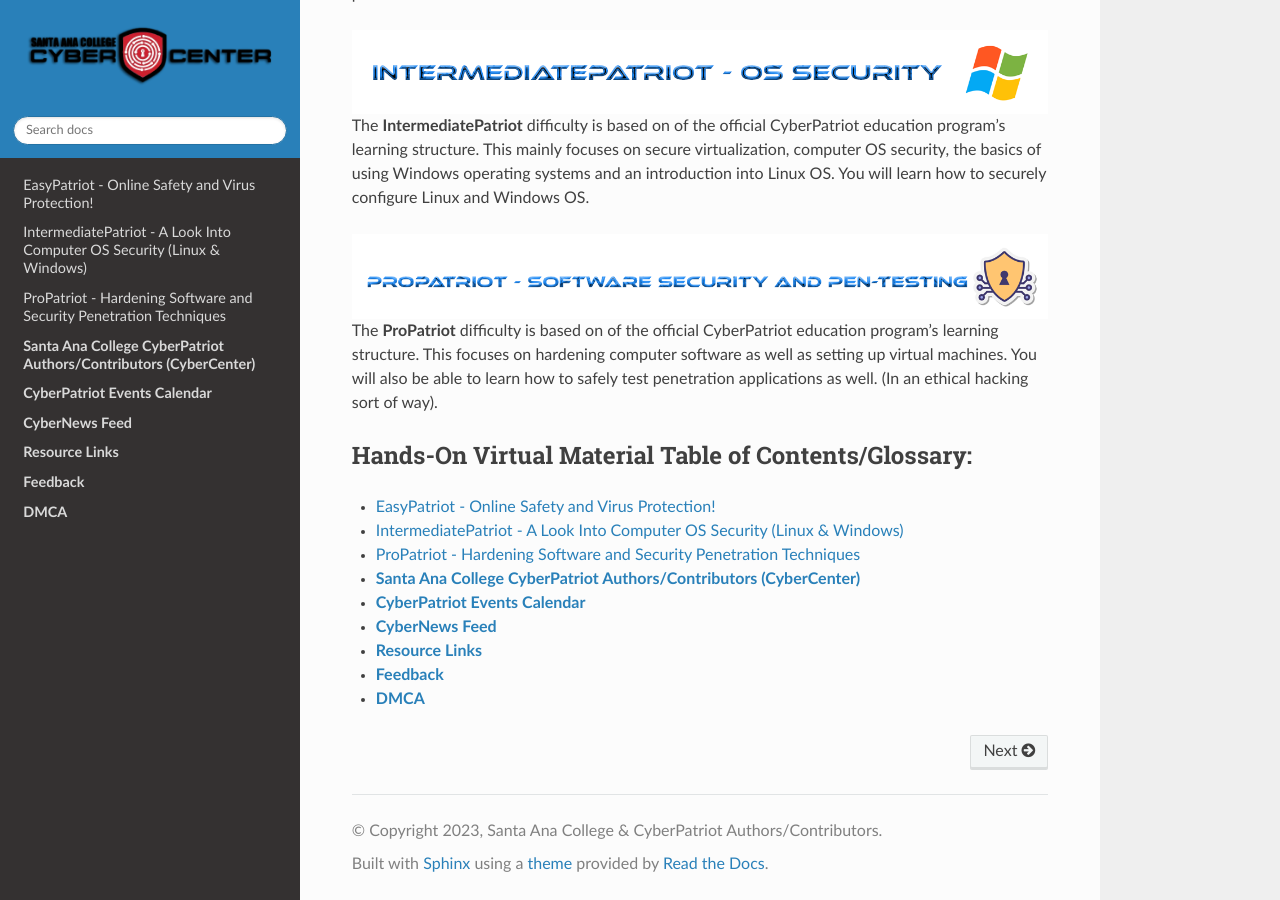
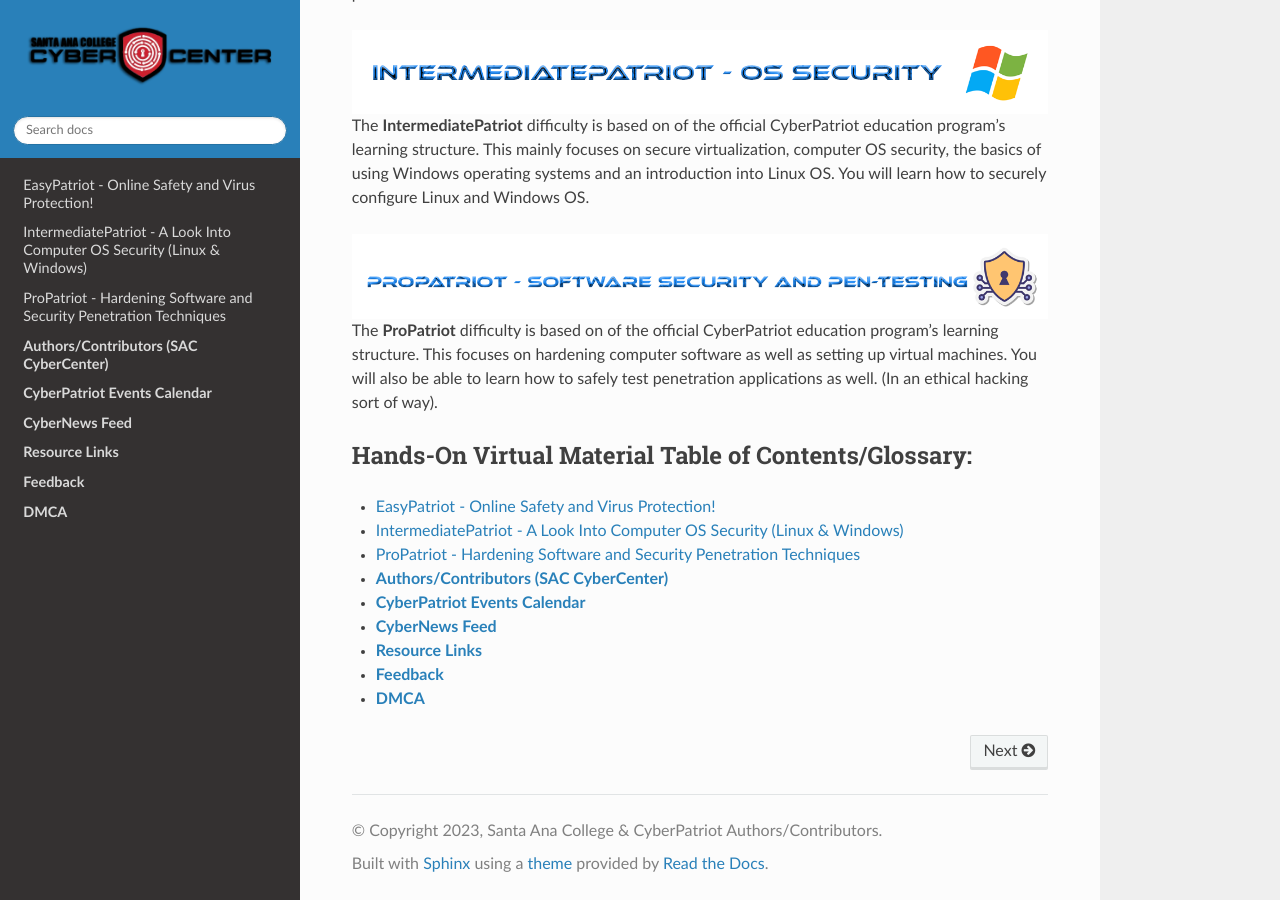
Before and after one commit to natt96z/cybersac, a Sphinx documentation site: the page built from docs/source/index.rst, in a window 1280 px wide and 900 px high, scrolled down 1173 px. Built offline with Sphinx 7.4.7 and the Read the Docs theme 2.0.0, drawn with Linux system fonts in a browser that asks for light colours; pages that are not in the unit, such as notebooks, are missing from menus.

Commit message:
Update AuthorsContributors.rst

```diff
--- a/docs/source/AuthorsContributors.rst
+++ b/docs/source/AuthorsContributors.rst
@@ -12,7 +12,7 @@
    :align: center
 
 
-**Santa Ana College CyberPatriot Authors/Contributors (CyberCenter)**
+**Authors/Contributors (SAC CyberCenter)**
 =====================================================
 
 *Nathaniel Clay*
```
